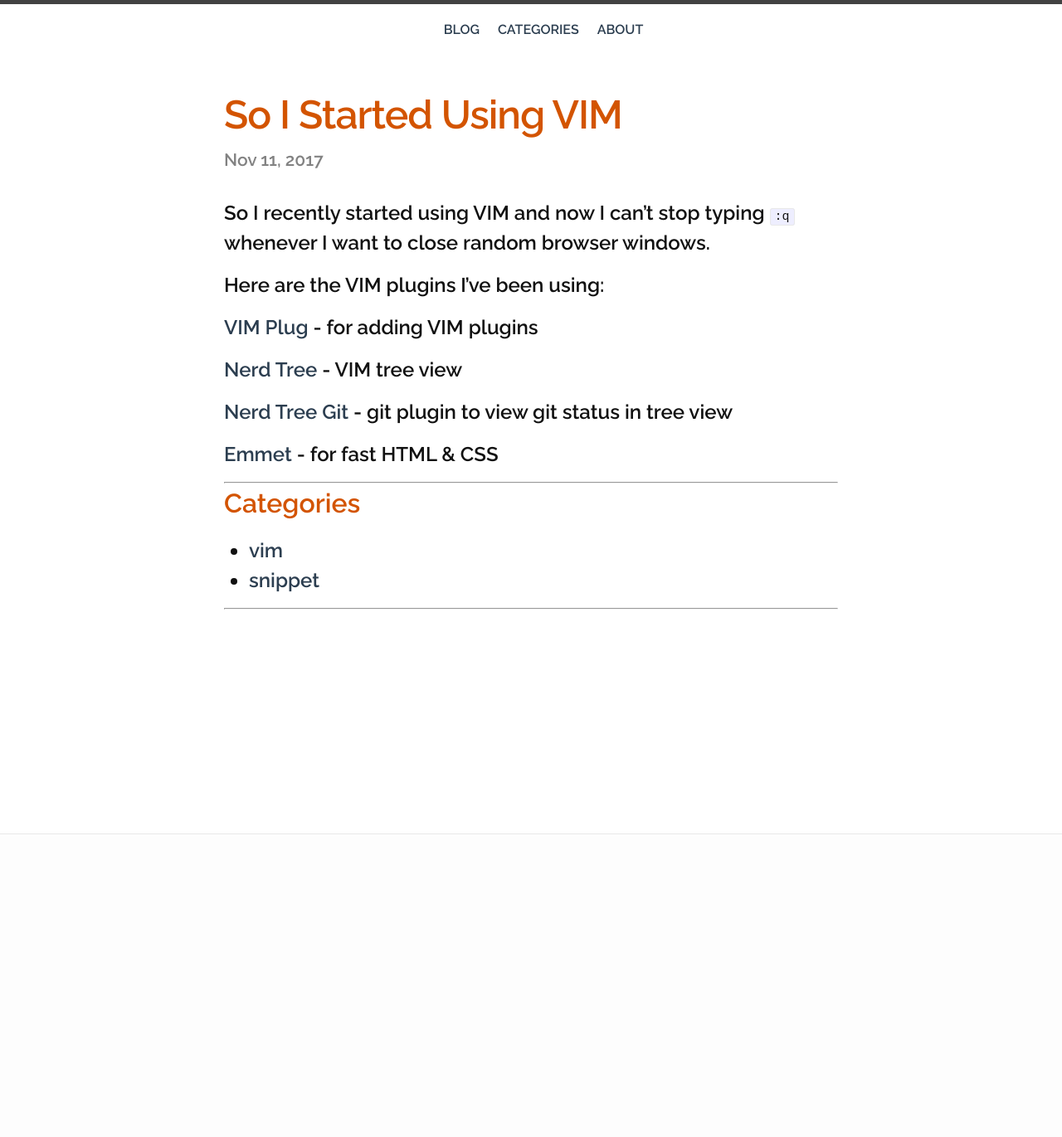
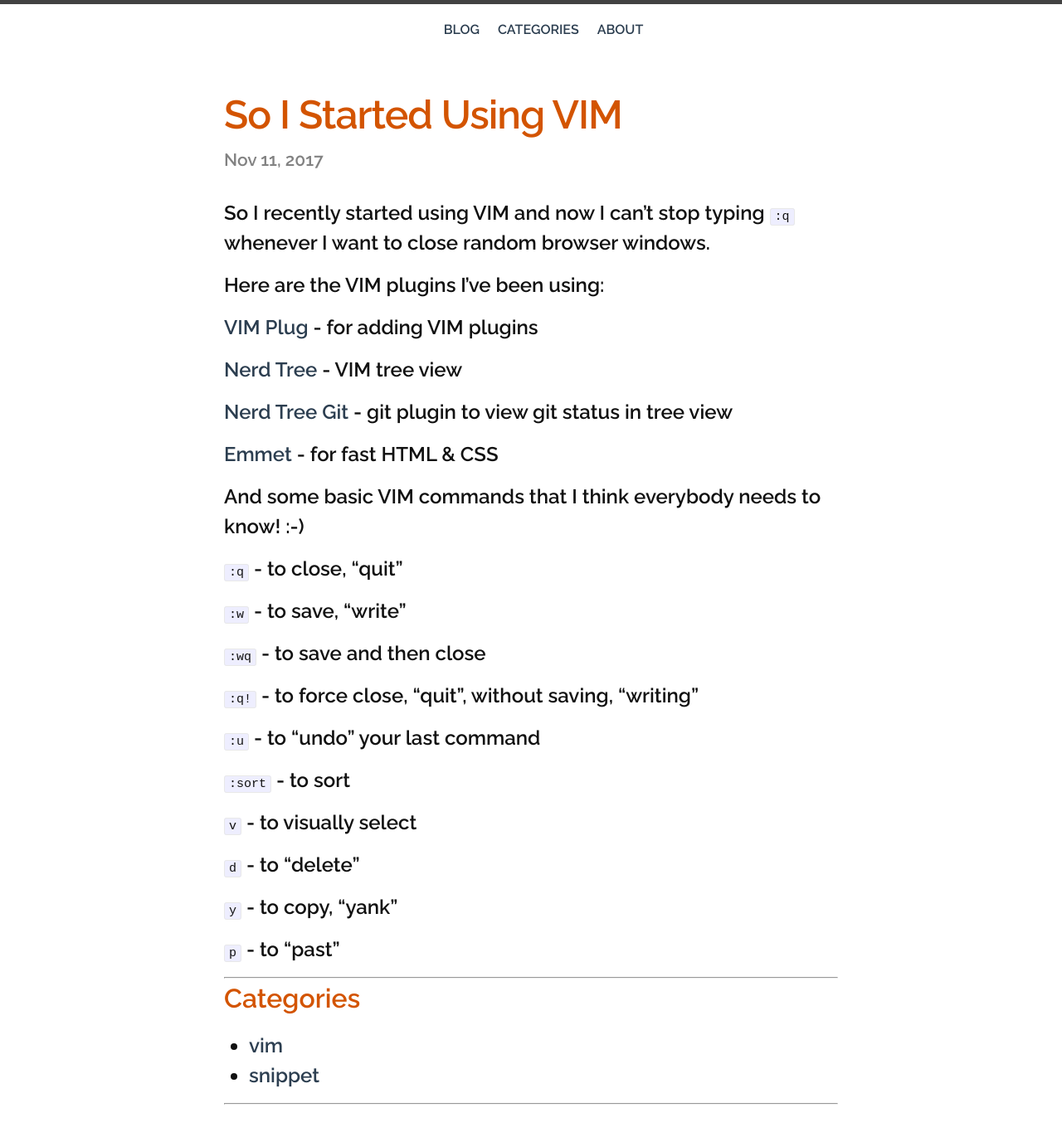
Before and after one commit to seimith/seimith.github.io, a Jekyll site: the page built from _posts/2017-11-11-so I started using vim.md, in a window 1280 px wide and 1400 px high. Shown: the top 1371 px of the window at 83% size. Built offline with Jekyll 4.4.1, drawn with Linux system fonts in a browser that asks for light colours; nearby versions of some CDN libraries.

Commit message:
Add more snippets for vim post

```diff
--- a/_posts/2017-11-11-so I started using vim.md
+++ b/_posts/2017-11-11-so I started using vim.md
@@ -24,3 +24,25 @@ Here are the VIM plugins I've been using:
 [Emmet][EMMET] - for fast HTML & CSS
 
 [EMMET]: https://github.com/mattn/emmet-vim/
+
+And some basic VIM commands that I think everybody needs to know! :-)
+
+`:q` - to close, "quit"
+
+`:w` - to save, "write"
+
+`:wq` - to save and then close
+
+`:q!` - to force close, "quit", without saving, "writing"
+
+`:u` - to "undo" your last command
+
+`:sort` - to sort
+
+`v` - to visually select
+
+`d` - to "delete"
+
+`y` - to copy, "yank"
+
+`p` - to "past"
```
Also changed, not shown: 1 other file.
